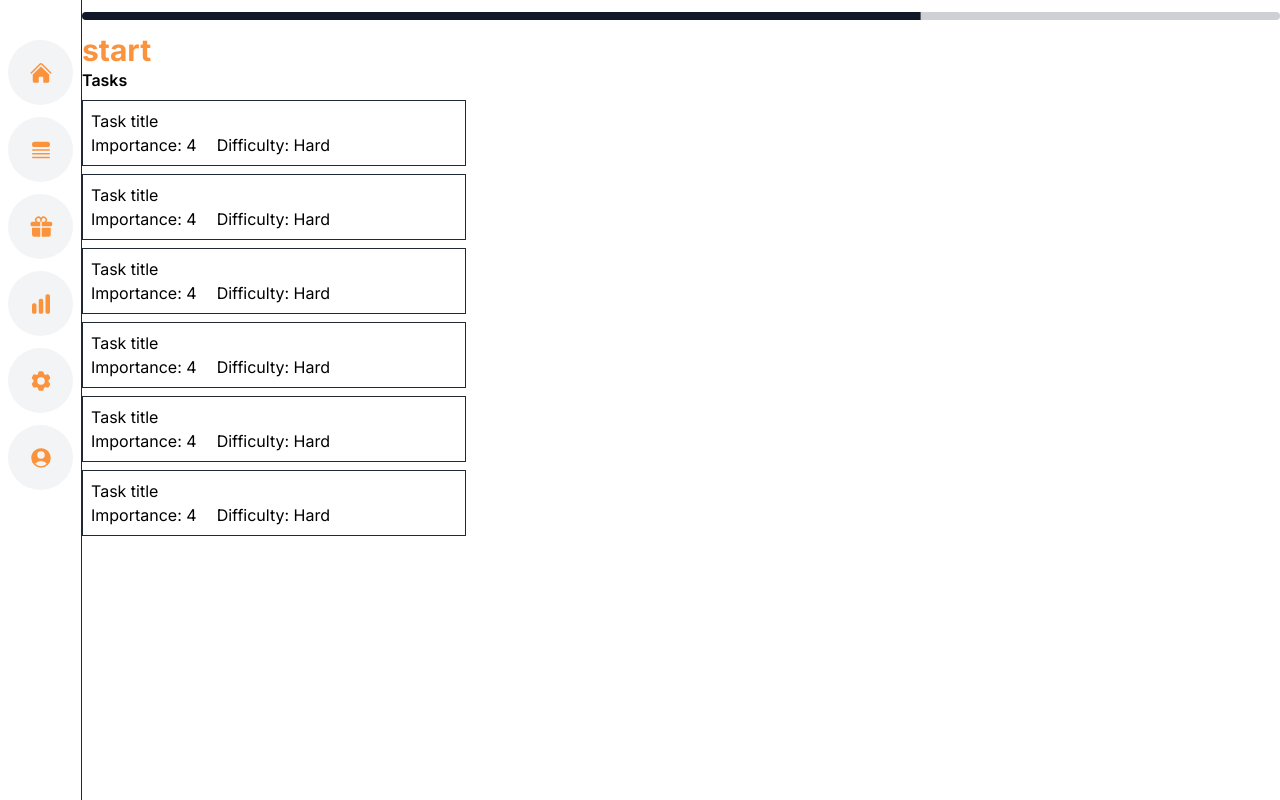
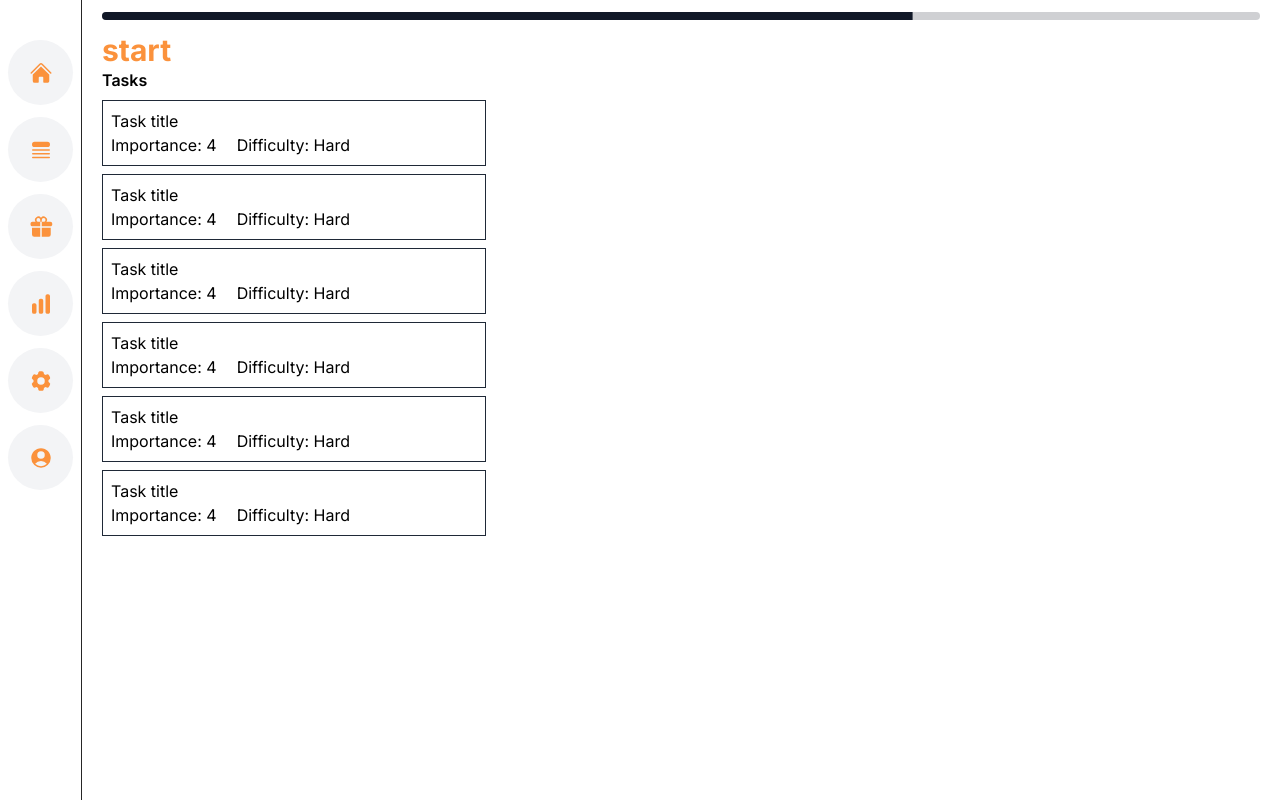
Before and after one commit to GrandeJames/bryzi, a Next.js app: page / in a window 1280 px wide. Built offline with nearby package versions, Linux system fonts and the light colour scheme.

Commit message:
Fix padding

```diff
--- a/src/app/page.tsx
+++ b/src/app/page.tsx
@@ -3,7 +3,7 @@ import { Focus } from "./Focus";
 export default function Page() {
   return (
     <>
-      <div className="flex-1">
+      <div className="flex-1 px-5">
         <Focus />
       </div>
     </>
```
